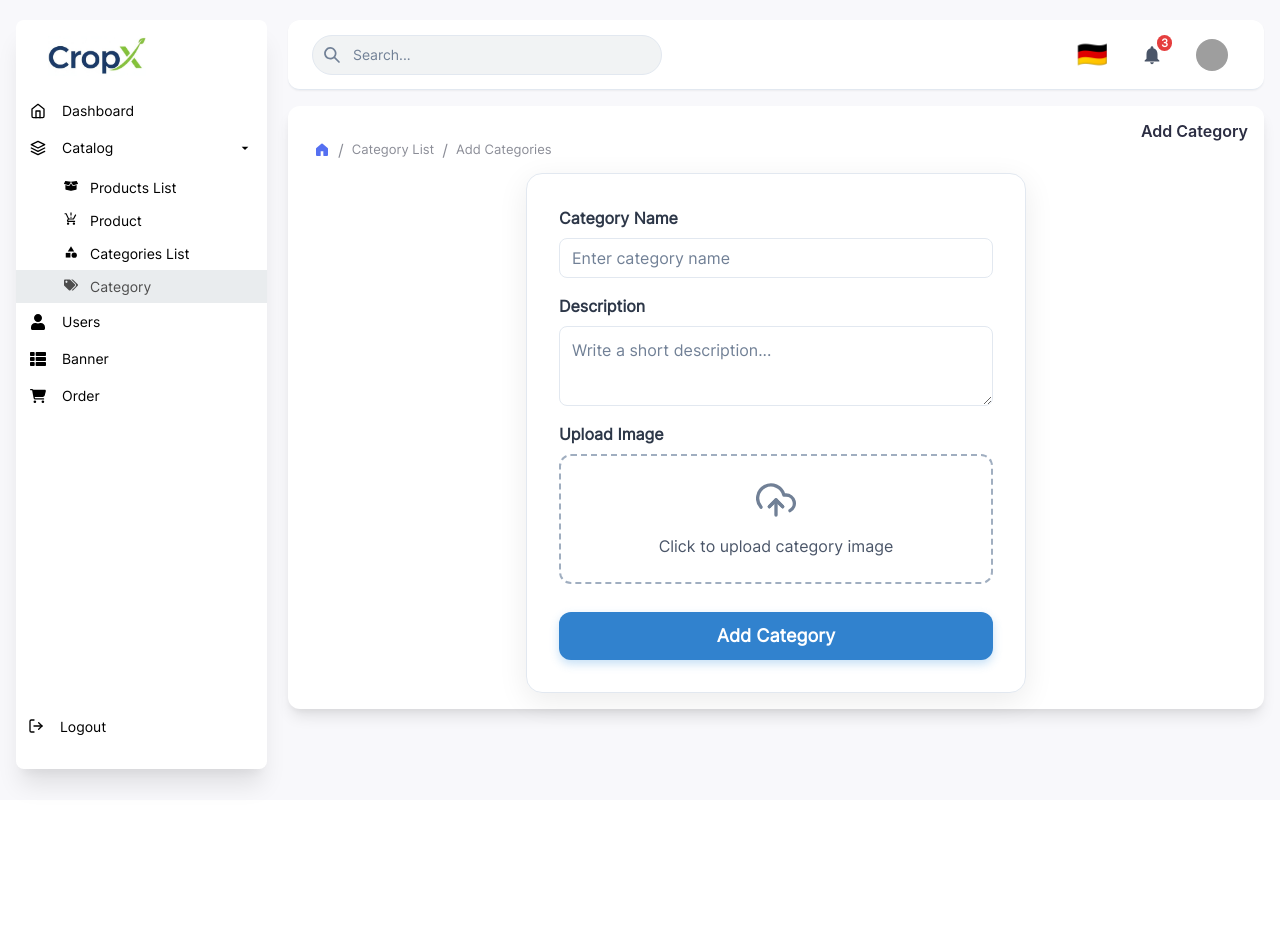
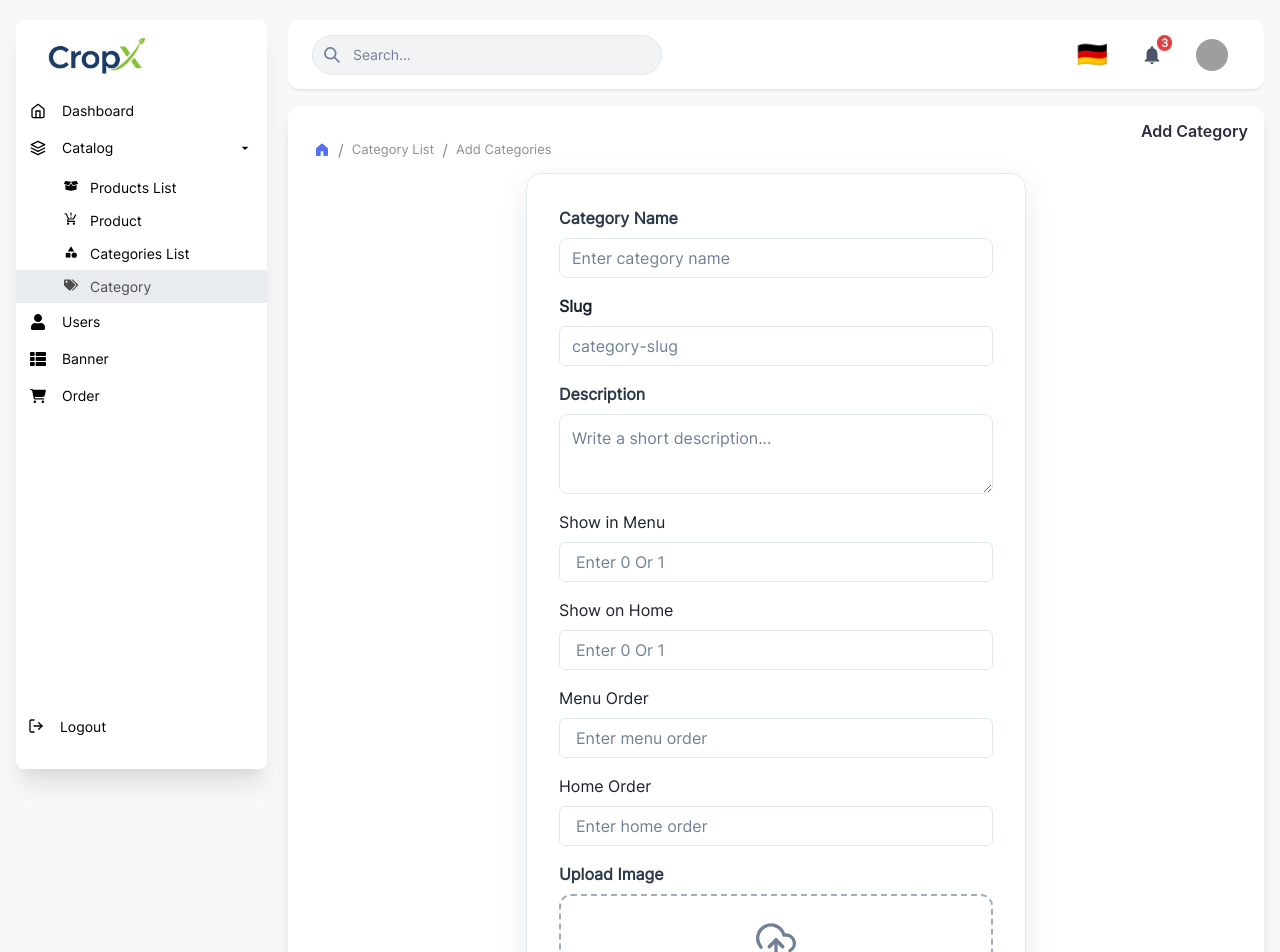
Before and after one commit to PriyaaK89/cropx_dashboard, a React (Create React App) app: page /add-category in a window 1280 px wide. Shown: the top 952 px of the page. Before the commit the page ends 800 px from the top, so only its background shows below. Built offline with nearby package versions, Linux system fonts and the light colour scheme; no server answers; grey boxes are pictures that could not be loaded.

Commit message:
update keys add category and sub category and child category

```diff
--- a/src/components/Categories/AddCategory.js
+++ b/src/components/Categories/AddCategory.js
@@ -34,7 +34,12 @@ const AddCategory = () => {
   const [preview, setPreview] = useState(null);
   const [form, setForm] = useState({
     cate_name: "",
-    cate_des: "",
+    slug: "",
+    description: "",
+    show_in_menu: "",
+    show_on_home: "",
+    menu_order: "",
+    home_order: "",
     image: null,
   });
 
@@ -50,7 +55,14 @@ const AddCategory = () => {
   };
 
   const handleSubmit = async () => {
-    if (!form.cate_name || !form.cate_des || !form.image) {
+    if (!form.cate_name === ""
+      || !form.slug === ""
+       || !form.show_in_menu === ""
+       || ! form.show_on_home === ""
+       || ! form.menu_order === ""
+       || ! form.home_order === ""
+        || !form.image
+      ) {
       return toast({
         title: "All fields required",
         status: "warning",
@@ -60,7 +72,12 @@ const AddCategory = () => {
 
     const fd = new FormData();
     fd.append("cate_name", form.cate_name);
-    fd.append("cate_des", form.cate_des);
+    fd.append("slug", form.slug);
+    fd.append("description", form.description);
+    fd.append("show_in_menu", form.show_in_menu);
+    fd.append("show_on_home",form.show_on_home);
+    fd.append("menu_order", (form.menu_order));
+    fd.append("home_order",(form.home_order));
     fd.append("image", form.image);
 
     try {
@@ -75,7 +92,13 @@ const AddCategory = () => {
           duration: 2000,
         });
 
-        setForm({ cate_name: "", cate_des: "", image: null });
+        setForm({ cate_name: "", slug:"",
+           description: "",
+            show_in_menu: "",
+            show_on_home: "",
+            menu_order: "",
+            home_order: "",
+            image: null });
         setPreview(null);
       }
     } catch (error) {
@@ -176,20 +199,61 @@ const AddCategory = () => {
                       rounded="lg"
                     />
                   </FormControl>
-
+                  <FormControl>
+                    <FormLabel fontWeight="600">Slug</FormLabel>
+                    <Input name="slug"
+                     value={form.slug}
+                     onChange={handleChange}
+                     placeholder="category-slug"
+                     bg="white"
+                     p={3}
+                    />
+                  </FormControl>
                   {/* INPUT: DESCRIPTION */}
                   <FormControl>
                     <FormLabel fontWeight="600" color="#2d3748">
                       Description
                     </FormLabel>
                     <Textarea
-                      name="cate_des"
-                      value={form.cate_des}
+                      name="description"
+                      value={form.description}
                       onChange={handleChange}
                       placeholder="Write a short description..."
                       bg="white"
                       p={3}
                       rounded="lg"
+                    />
+                  </FormControl>
+                  <FormControl>
+                    <FormLabel>Show in Menu</FormLabel>
+                     <Input name="show_in_menu" value={form.show_in_menu}
+                      onChange={handleChange}
+                      placeholder="Enter 0 Or 1"
+                     />
+                  </FormControl>
+                  <FormControl>
+                    <FormLabel>Show on Home </FormLabel>
+                    <Input
+                      name="show_on_home"
+                      value={form.show_on_home}
+                      onChange={handleChange}
+                      placeholder="Enter 0 Or 1"
+                    />
+                  </FormControl>
+                  <FormControl>
+                    <FormLabel>Menu Order</FormLabel>
+                    <Input type="number" name="menu_order"
+                    value={form.menu_order}
+                    onChange={handleChange}
+                    placeholder="Enter menu order"
+                    />
+                  </FormControl>
+                  <FormControl>
+                    <FormLabel>Home Order</FormLabel>
+                    <Input type="number" name="home_order"
+                    value={form.home_order}
+                    onChange={handleChange}
+                    placeholder="Enter home order"
                     />
                   </FormControl>
 
--- a/src/components/Categories/ChildCategoryModal.js
+++ b/src/components/Categories/ChildCategoryModal.js
@@ -20,14 +20,17 @@ import { Config } from "../../utils/Config";
 const ChildCategory = ({ isOpen, onClose }) => {
   const toast = useToast();
 
+  // STATES
   const [categories, setCategories] = useState([]);
   const [subCategories, setSubCategories] = useState([]);
 
   const [categoryId, setCategoryId] = useState("");
   const [subCategoryId, setSubCategoryId] = useState("");
+
   const [childName, setChildName] = useState("");
+  const [childSlug, setChildSlug] = useState("");
 
-  // 🔹 GET CATEGORY
+  //  GET CATEGORIES
   const fetchCategories = async () => {
     try {
       const res = await axios.get(Config.get_categories);
@@ -41,7 +44,7 @@ const ChildCategory = ({ isOpen, onClose }) => {
     }
   };
 
-  // 🔹 GET SUB CATEGORY (BASED ON CATEGORY ID)
+  //  GET SUB CATEGORIES (BY CATEGORY)
   const fetchSubCategories = async (catId) => {
     try {
       const res = await axios.get(
@@ -57,23 +60,30 @@ const ChildCategory = ({ isOpen, onClose }) => {
     }
   };
 
+  //  LOAD CATEGORIES WHEN MODAL OPENS
   useEffect(() => {
     if (isOpen) fetchCategories();
   }, [isOpen]);
 
-  // 🔹 CATEGORY CHANGE → LOAD SUB CATEGORY
+  //  CATEGORY CHANGE
   const handleCategoryChange = (e) => {
     const id = e.target.value;
     setCategoryId(id);
     setSubCategoryId("");
-    setSubCategories([]);
+    setChildName("");
+    setChildSlug("");
 
     if (id) fetchSubCategories(id);
   };
 
-  // 🔹 ADD CHILD CATEGORY
+  //  SUBMIT CHILD CATEGORY
   const handleSubmit = async () => {
-    if (!categoryId || !subCategoryId || !childName) {
+    if (
+      categoryId === "" ||
+      subCategoryId === "" ||
+      childName === "" ||
+      childSlug === ""
+    ) {
       toast({
         title: "All fields are required",
         status: "warning",
@@ -84,9 +94,9 @@ const ChildCategory = ({ isOpen, onClose }) => {
 
     try {
       await axios.post(Config.add_child_category, {
-        category_id: Number(categoryId),
         sub_category_id: Number(subCategoryId),
         name: childName,
+        slug: childSlug,
       });
 
       toast({
@@ -95,9 +105,11 @@ const ChildCategory = ({ isOpen, onClose }) => {
         duration: 1500,
       });
 
+      // RESET FORM
       setCategoryId("");
       setSubCategoryId("");
       setChildName("");
+      setChildSlug("");
       onClose();
     } catch {
       toast({
@@ -149,13 +161,23 @@ const ChildCategory = ({ isOpen, onClose }) => {
             </Select>
           </FormControl>
 
-          {/* CHILD CATEGORY INPUT */}
-          <FormControl>
+          {/* CHILD NAME */}
+          <FormControl mb={3}>
             <FormLabel>Child Category Name</FormLabel>
             <Input
               placeholder="Enter child category name"
               value={childName}
               onChange={(e) => setChildName(e.target.value)}
+            />
+          </FormControl>
+
+          {/* CHILD SLUG */}
+          <FormControl>
+            <FormLabel>Child Slug</FormLabel>
+            <Input
+              placeholder="Enter Your Slug"
+              value={childSlug}
+              onChange={(e) => setChildSlug(e.target.value)}
             />
           </FormControl>
         </ModalBody>
--- a/src/components/Categories/SubCategoryModal.js
+++ b/src/components/Categories/SubCategoryModal.js
@@ -21,6 +21,8 @@ const SubCategory = ({ isOpen, onClose }) => {
   const [subCategories, setSubCategories] = useState([]);
   const [categoryId, setCategoryId] = useState("");
   const [subName, setSubName] = useState("");
+  const [subSlug,setSubSlug] = useState("");
+  const [menuOrder, setMenuOrder] = useState("")
   const toast = useToast();
 
   // 🔹 GET CATEGORY LIST
@@ -44,7 +46,7 @@ const SubCategory = ({ isOpen, onClose }) => {
 
   // 🔹 ADD SUB CATEGORY
   const handleSubmit = async () => {
-  if (!categoryId || !subName) {
+  if (!categoryId ==="" || !subName  ===""||! subSlug === "" ||!menuOrder === "") {
     toast({
       title: "All fields are required",
       status: "warning",
@@ -56,8 +58,11 @@ const SubCategory = ({ isOpen, onClose }) => {
 
   try {
     const payload = {
-      category_id: Number(categoryId), // 🔥 IMPORTANT
+      category_id: Number(categoryId),
       name: subName,
+      slug: subSlug,
+      menu_order: 1,
+
     };
 
     console.log("ADD PAYLOAD", payload);
@@ -112,7 +117,7 @@ const SubCategory = ({ isOpen, onClose }) => {
             </Select>
           </FormControl>
 
-          {/* SUB CATEGORY INPUT ✅ */}
+          {/* SUB CATEGORY INPUT  */}
           <FormControl mb={4}>
             <FormLabel>Sub Category Name</FormLabel>
             <Input
@@ -120,6 +125,20 @@ const SubCategory = ({ isOpen, onClose }) => {
               value={subName}
               onChange={(e) => setSubName(e.target.value)}
             />
+          </FormControl>
+          <FormControl>
+            <FormLabel>Sub Category Slug</FormLabel>
+             <Input placeholder="sub-category-slug"
+               value={subSlug}
+               onChange={(e)=> setSubSlug(e.target.value)}
+              />
+          </FormControl>
+           <FormControl>
+            <FormLabel> Sub Order Menu</FormLabel>
+             <Input placeholder="sub-order-menu"
+               value={menuOrder}
+               onChange={(e)=> setMenuOrder(e.target.value)}
+              />
           </FormControl>
         </ModalBody>
 
--- a/src/components/Products/AddProduct2.js
+++ b/src/components/Products/AddProduct2.js
@@ -232,7 +232,7 @@ const AddProduct2 = () => {
                     isDisabled={!formData.sub_category_id}
                   >
                     {childCategories.map((child) => (
-                     <option key={child.sub_category_id} value={child.sub_category_id}>
+                     <option key={child.id} value={child.id}>
                         {child.name}
                       </option>
                     ))}
```
Also changed, not shown: src/components/Collection/Collection.js (added, +9 -0 lines), src/components/LeftSidebarLayout/LeftSidebar.js (+15 -0 lines).
